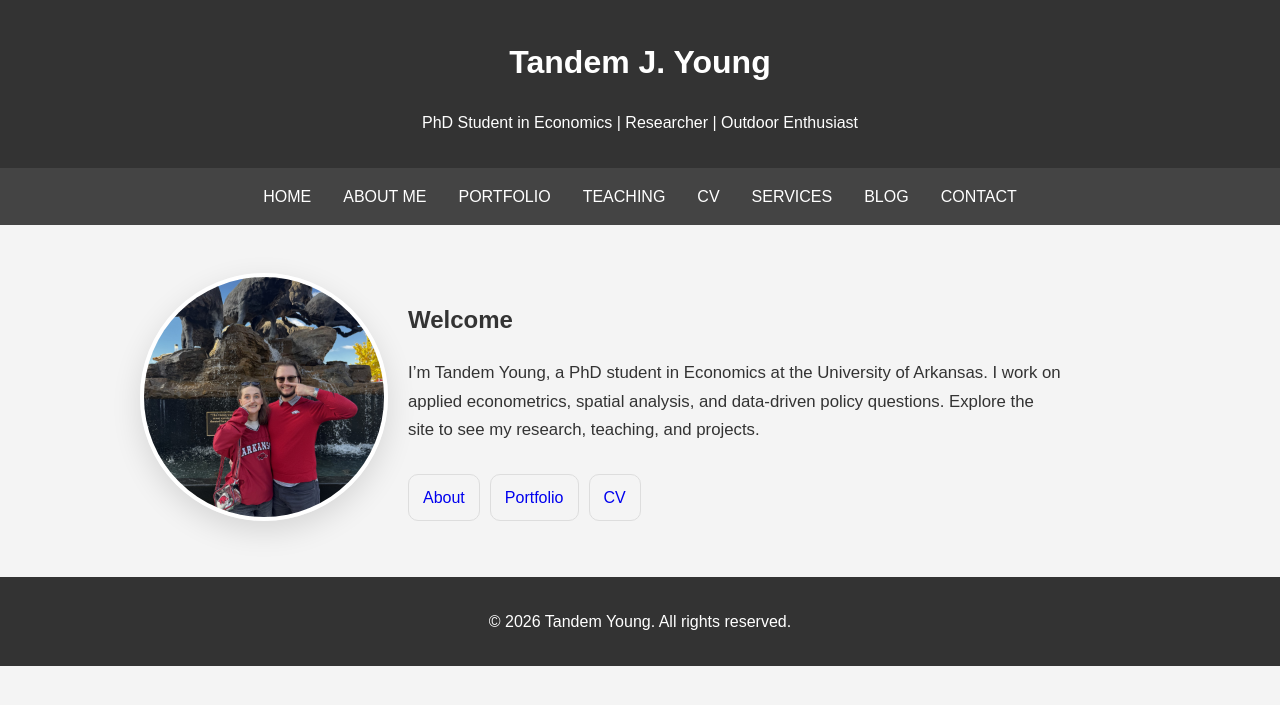
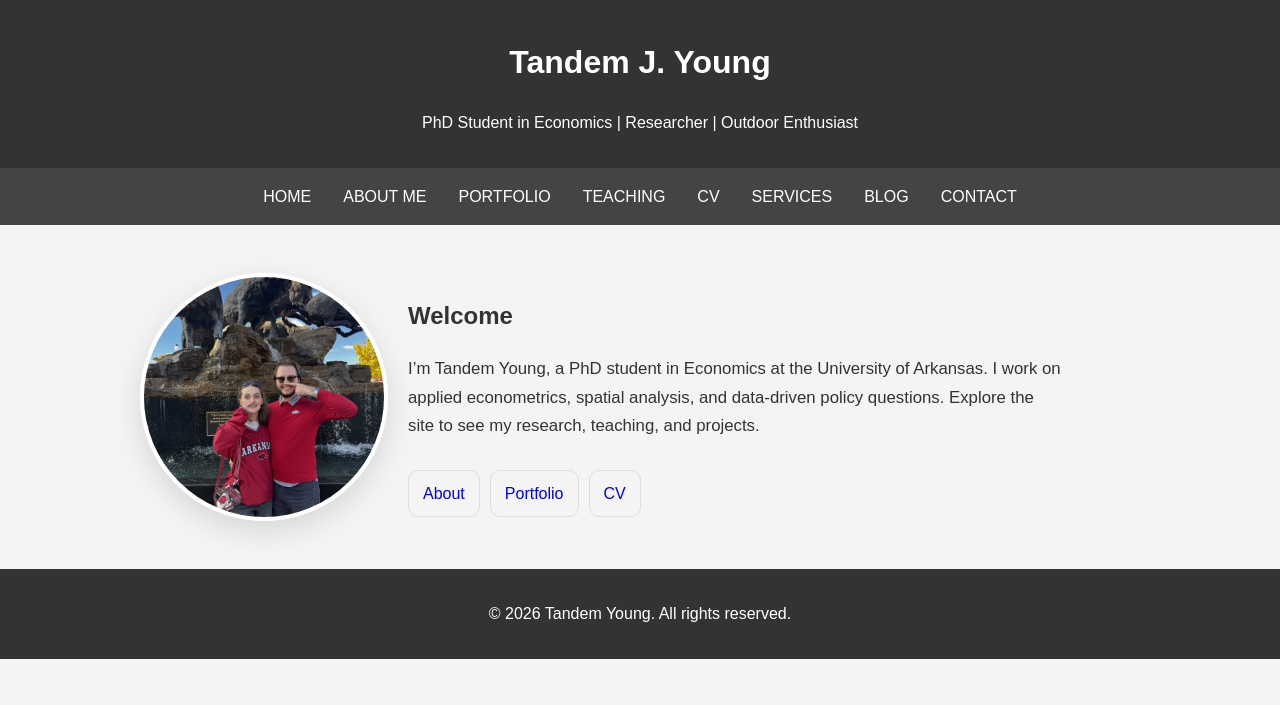
Before and after one commit to TandemYoung/tandemyoung.github.io, a Jekyll site: the page built from index.html, in a window 1280 px wide. Shown: the top 705 px of the page. Built offline with Jekyll 4.4.1, drawn with Linux system fonts in a browser that asks for light colours.

Commit message:
Update styles.css

```diff
--- a/css/styles.css
+++ b/css/styles.css
@@ -466,3 +466,40 @@
     height: 200px;
   }
 }
+
+
+/* Home hero (force 2-column) */
+.home {
+  max-width: 1000px;
+  margin: 0 auto;
+}
+
+.home .home-hero {
+  display: grid;
+  grid-template-columns: 240px 1fr;
+  gap: 28px;
+  align-items: center;
+}
+
+.home .home-photo {
+  display: block;
+  width: 240px;
+  height: 240px;
+  object-fit: cover;
+  border-radius: 999px;
+  border: 4px solid #fff;
+  box-shadow: 0 10px 30px rgba(0,0,0,0.12);
+}
+
+/* Only stack on small screens */
+@media (max-width: 700px) {
+  .home .home-hero {
+    grid-template-columns: 1fr;
+    align-items: start;
+  }
+
+  .home .home-photo {
+    width: 200px;
+    height: 200px;
+  }
+}
```
